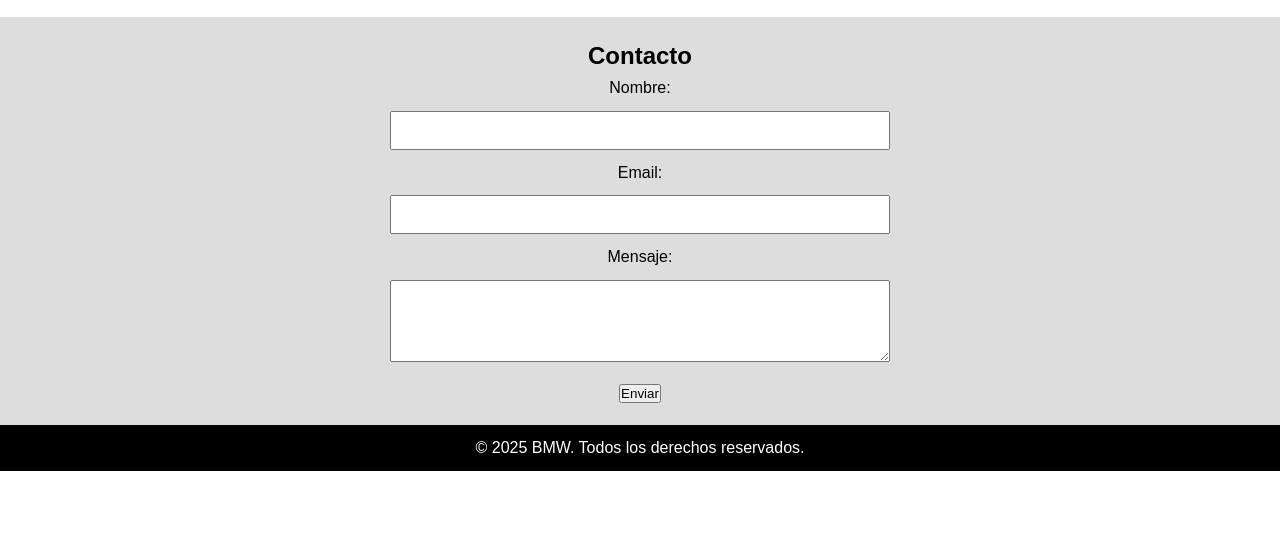
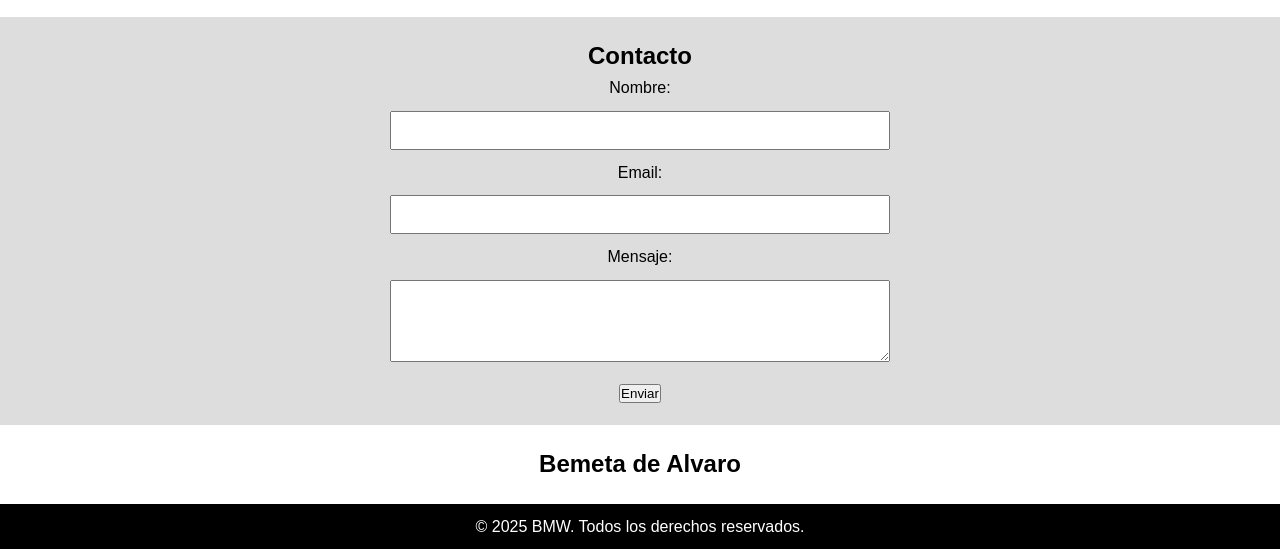
Before and after one commit to oscarpinedo1616/LP_bmw, a plain HTML site: page index.html in a window 1280 px wide. Shown: the part 408-957 px from the top of the page. Before the commit the page ends 879 px from the top, so only its background shows below. Drawn offline with Linux system fonts and the light colour scheme.

Commit message:
actualizacion de ultimo section y un poco de css

```diff
--- a/index.html
+++ b/index.html
@@ -73,6 +73,10 @@
             text-align: center;
             padding: 10px;
         }
+        .BMW_alvaro {
+            padding: 20px;
+            text-align: center;
+        }
     </style>
 </head>
 <body>
@@ -112,9 +116,16 @@
             <button type="submit">Enviar</button>
         </form>
     </section>
-    <section id="BMW_alvaro">
-        <h2></h2>
+
+
+
+    <!--  ALINEAR EN CSS   -->
+
+
+    <section id="BMW_alvaro" class="BMW_alvaro">
+        <h2>Bemeta de Alvaro</h2>
     </section>
+
     <footer>
         <p>&copy; 2025 BMW. Todos los derechos reservados.</p>
     </footer>
```
